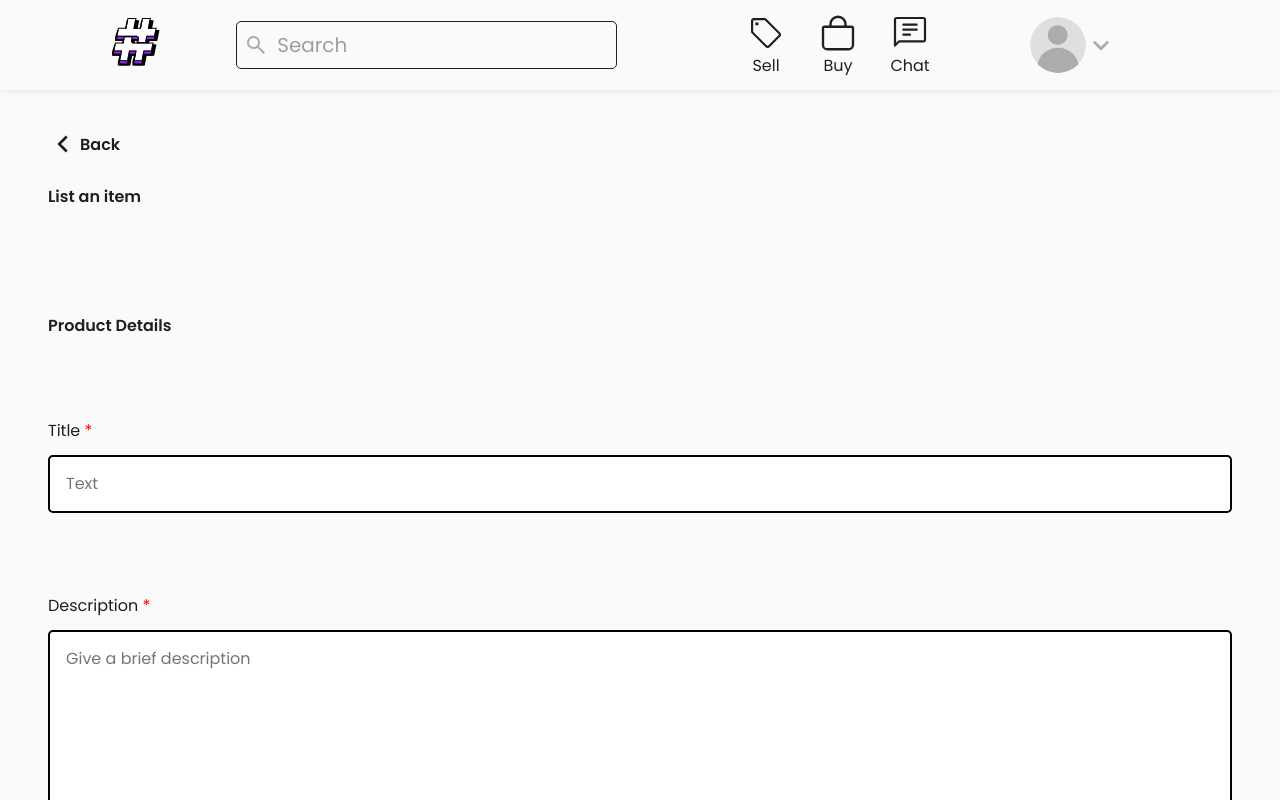
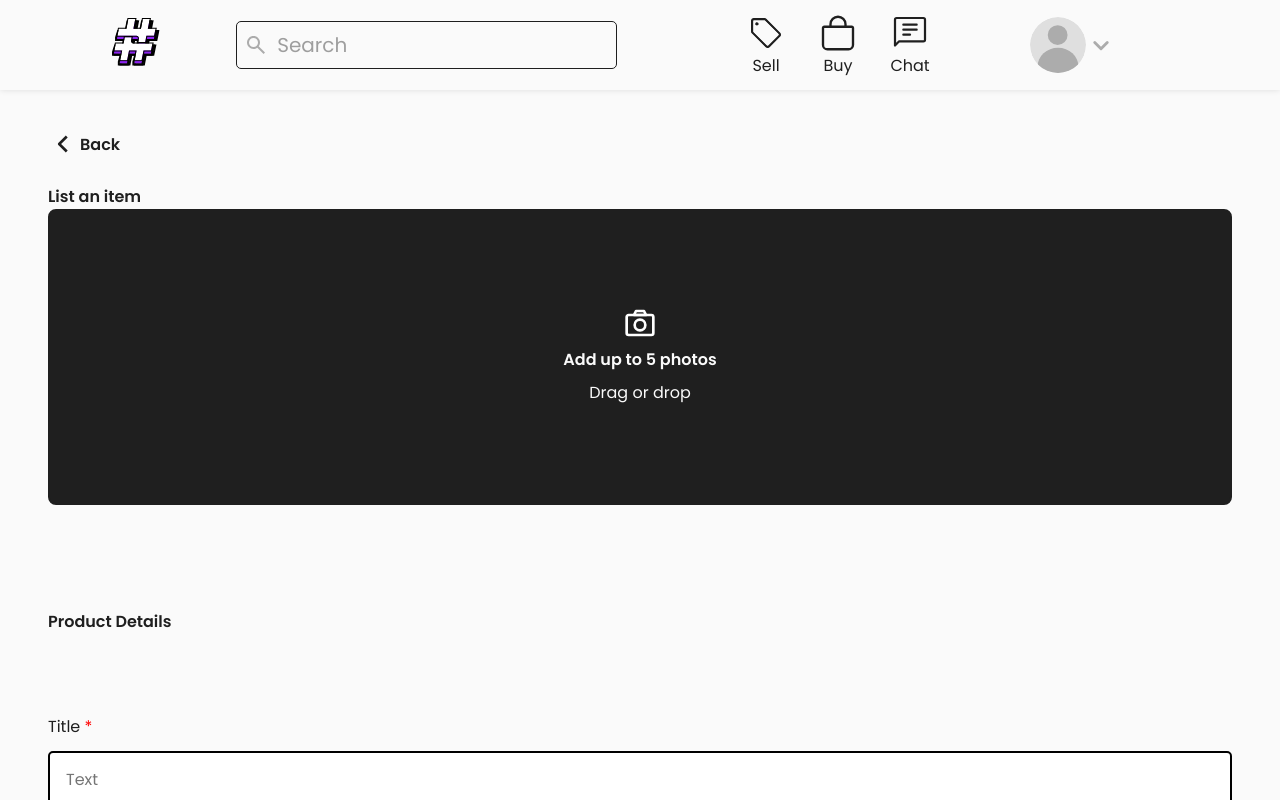
Before and after one commit to include-davis/marketplace, a Next.js app in the folder client/: page /create-post in a window 1280 px wide. Shown: the top 800 px of the page. Built offline with nearby package versions, Linux system fonts and the light colour scheme.

Commit message:
Photo uploading UI implemented

```diff
--- a/client/src/app/(pages)/create-post/page.module.scss
+++ b/client/src/app/(pages)/create-post/page.module.scss
@@ -97,6 +97,27 @@ input[type='number']::-webkit-outer-spin-button {
   gap: 80px;
 }
 
+.uploadPhotosSection {
+  display: flex;
+  flex-direction: column;
+  align-items: center;
+  gap: 12px;
+  color: var(--white);
+  font-size: 16px;
+  background-color: #1f1f1f;
+  border: 2px solid #1f1f1f;
+  border-radius: 8px;
+  padding: 96px;
+  height: 296px;
+}
+
+.uploadArea {
+  display: flex;
+  flex-direction: column;
+  align-items: center;
+  gap: 8px;
+}
+
 .textAreaField {
   display: flex;
   flex-direction: column;
--- a/client/src/app/(pages)/create-post/page.tsx
+++ b/client/src/app/(pages)/create-post/page.tsx
@@ -101,6 +101,13 @@ export default function CreatePostPage() {
         <form className={styles.form}>
           <div className={styles.title}>
             <h2>List an item</h2>
+            <section className={styles.uploadPhotosSection}>
+              <div className={styles.uploadArea}>
+                <Image src={'/frame.svg'} alt="Photo" width={32} height={32} />
+                <h2>Add up to 5 photos</h2>
+                <p>Drag or drop</p>
+              </div>
+            </section>
           </div>
 
           <section className={styles.section}>
```
Also changed, not shown: client/public/frame.svg (added), 1 other file (tests, documents, lock files or other folders).
